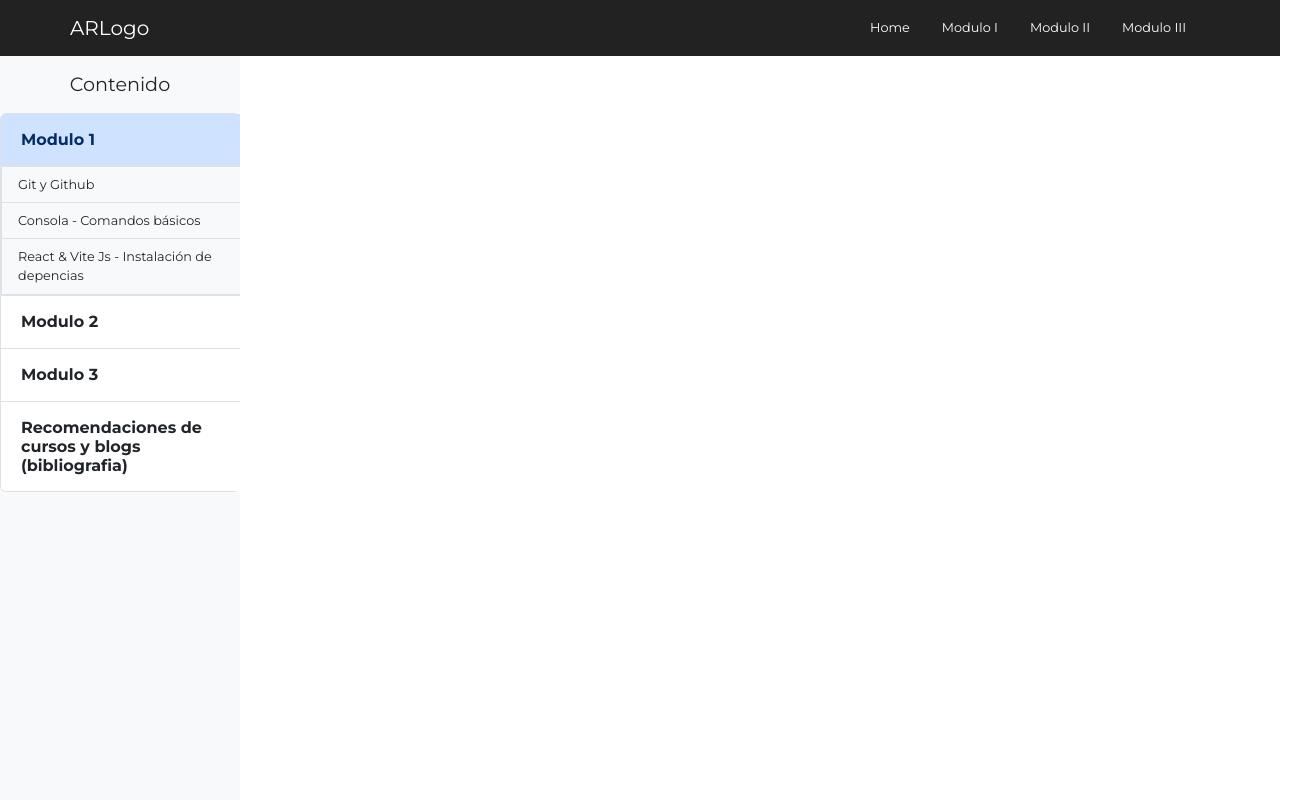
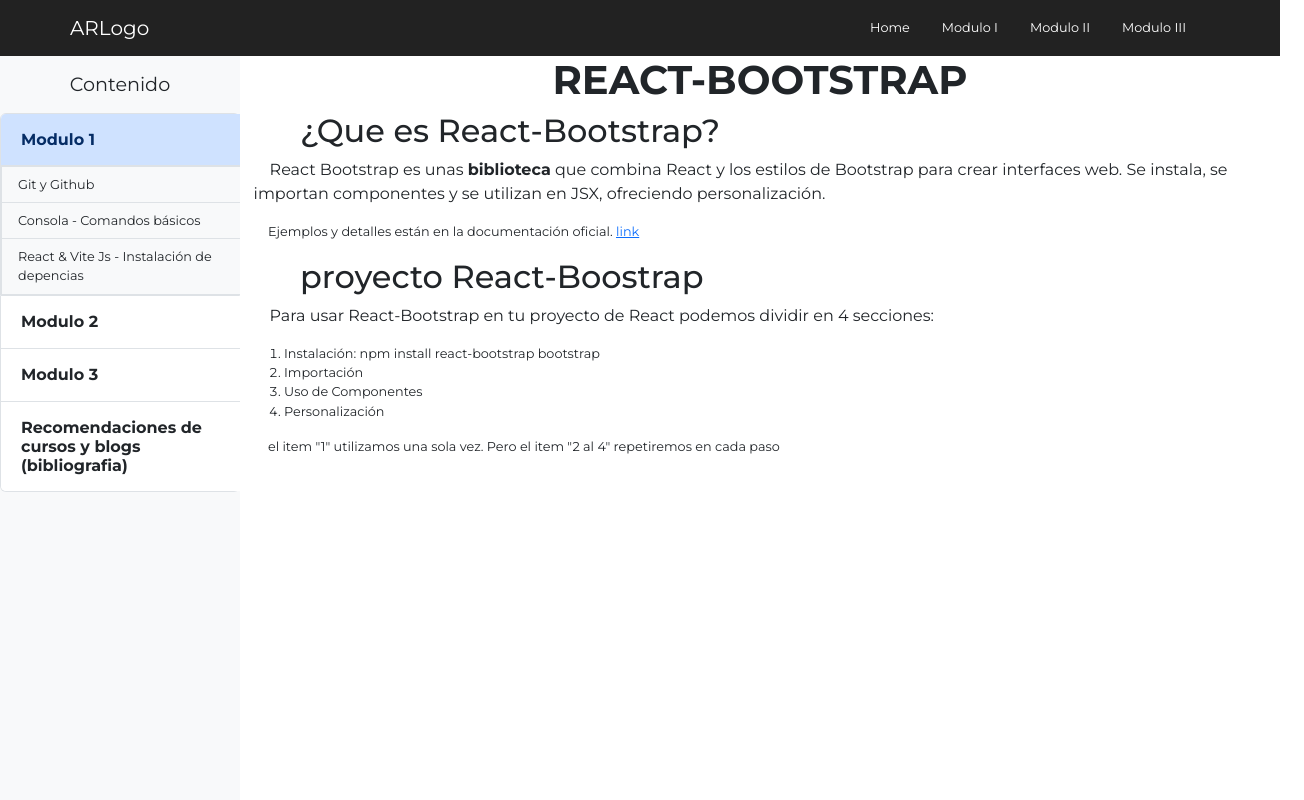
Before and after one commit to Fsalasgit/atomicReact, a React (Vite) app: page /introBootsrap in a window 1280 px wide. Shown: the top 800 px of the page, 1304 px wide, since content can reach past the window. Built offline with nearby package versions, Linux system fonts and the light colour scheme.

Commit message:
agregando pagina intro a bootstrap

```diff
--- a/src/App.jsx
+++ b/src/App.jsx
@@ -13,6 +13,7 @@ import Sidebar from './component/organims/Sidebar/Sidebar';
 import Console from './pages/Console';
 import GitPage from './pages/gitPage';
 import ReactPage from './pages/ReactPage';
+import IntroBootstrapPages from './pages/IntroBootstrapPages';
 
 function App() {
   return (
@@ -26,6 +27,7 @@ function App() {
       <Routes>
         <Route path='/gitPages' element={<GitPage />} />
         <Route path='/reactVite' element={<ReactPage />} />
+        <Route path='/introBootsrap' element={<IntroBootstrapPages />} />
         <Route path='/Atoms' element={<AtomPages />} />
         <Route path='/molecules' element={<MoleculesPages />} />
         <Route path='/organims' element={<OrganimsPages />} />
--- a/src/component/webComponents/NavbarSite.jsx
+++ b/src/component/webComponents/NavbarSite.jsx
@@ -13,7 +13,7 @@ const NavbarSite = () => {
               <Nav className="ms-auto navbarSite__nav">
                 <Nav.Link href="/" className="navbarSite__link">Home</Nav.Link>
                 <Nav.Link href="/gitPages" className="navbarSite__link">Modulo I</Nav.Link>
-                  <Nav.Link href="#" className="navbarSite__link">Modulo II</Nav.Link>
+                <Nav.Link href="/introBootsrap" className="navbarSite__link">Modulo II</Nav.Link>
                 <Nav.Link href="#" className="navbarSite__link">Modulo III</Nav.Link>
 
               </Nav>
--- /dev/null
+++ b/src/pages/IntroBootstrapPages.jsx
@@ -0,0 +1,42 @@
+import React from 'react'
+
+const IntroBootstrapPages = () => {
+  return (
+    <>
+         <main className='container blogContainer'>
+            <h1 className='blogContainer__tittle'>REACT-BOOTSTRAP</h1>
+            <div className="row">
+
+                <article className="col-12">
+                    <h2 className='blogContainer__ArticleTitle'>¿Que es React-Bootstrap?</h2>
+                    <p className='blogContainer__p'>React Bootstrap es unas <strong>biblioteca</strong> que combina React y los estilos de Bootstrap para crear interfaces web. Se instala, se importan componentes y se utilizan en JSX, ofreciendo personalización.</p>
+                    <p className='blogContainer__p-small'>Ejemplos y detalles están en la documentación oficial. <a href="https://react-bootstrap.netlify.app/docs/getting-started/introduction" target="_blank" rel="noopener noreferrer">link</a></p>
+
+                </article>
+                <article className="col-12">
+                    <h2 className='blogContainer__ArticleTitle'>proyecto React-Boostrap</h2>
+                    <p className='blogContainer__p'>Para usar React-Bootstrap en tu proyecto de React podemos dividir en 4 secciones:</p>
+
+                    <ol className='orderlist__container'>
+                        <li>Instalación: npm install react-bootstrap bootstrap</li>
+                        <li>Importación</li>
+                        <li>Uso de Componentes</li>
+                        <li>Personalización</li>
+
+                    </ol>
+
+                    <p className='blogContainer__p-small'>el item "1" utilizamos una sola vez. Pero el item "2 al 4" repetiremos en cada paso</p>
+
+                </article>
+
+
+            </div>
+
+
+        </main>
+
+    </>
+  )
+}
+
+export default IntroBootstrapPages
--- a/src/pages/ReactPage.jsx
+++ b/src/pages/ReactPage.jsx
@@ -3,7 +3,7 @@ import React from 'react'
 const ReactPage = () => {
   return (
     <>
-        <main>
+
         <main className='container blogContainer'>
             <h1 className='blogContainer__tittle'>REACT & VITE JS</h1>
             <div className="row">
@@ -51,7 +51,7 @@ const ReactPage = () => {
 
 
         </main>
-        </main>
+
     </>
   )
 }
```
Lines whose indentation alone changed are shown as unchanged.
